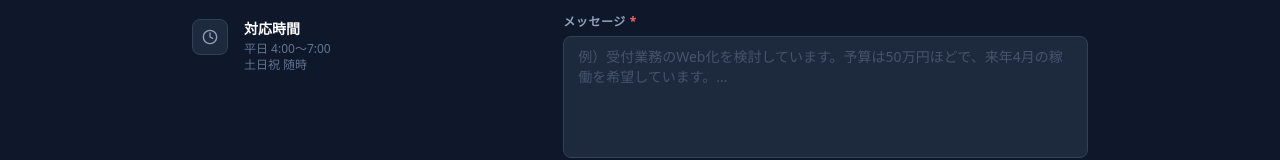
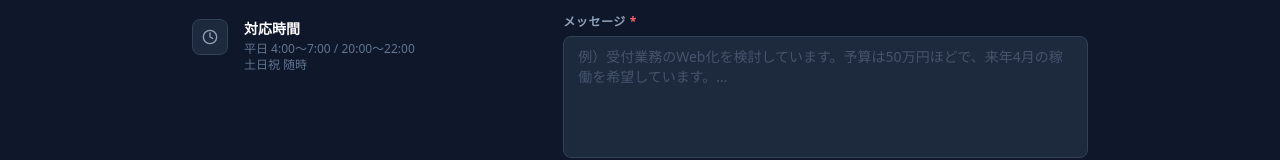
Before and after one commit to KaNaHiRi/portfolio, a Next.js app: page / in a window 1280 px wide. Shown: the part 5314-5474 px from the top of the page. Built offline with nearby package versions, Linux system fonts and the light colour scheme.

Commit message:
fix: 対応時間に夜20:00〜22:00を追加

```diff
--- a/app/components/ContactSection.tsx
+++ b/app/components/ContactSection.tsx
@@ -113,7 +113,7 @@ export default function ContactSection() {
               </div>
               <div>
                 <p className="text-white font-semibold text-sm">対応時間</p>
-                <p className="text-slate-500 text-xs whitespace-pre-line mt-0.5">{'平日 4:00〜7:00\n土日祝 随時'}</p>
+                <p className="text-slate-500 text-xs whitespace-pre-line mt-0.5">{'平日 4:00〜7:00 / 20:00〜22:00\n土日祝 随時'}</p>
               </div>
             </div>
           </div>
```
